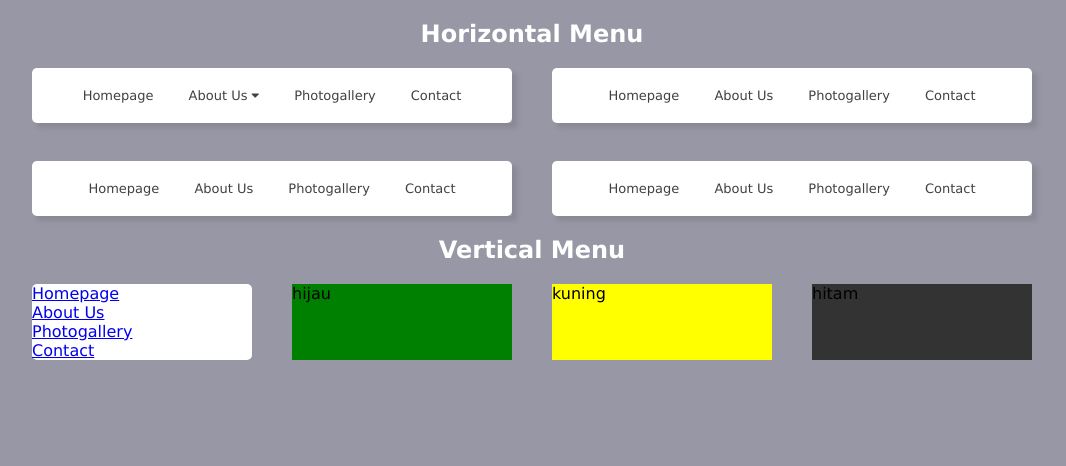
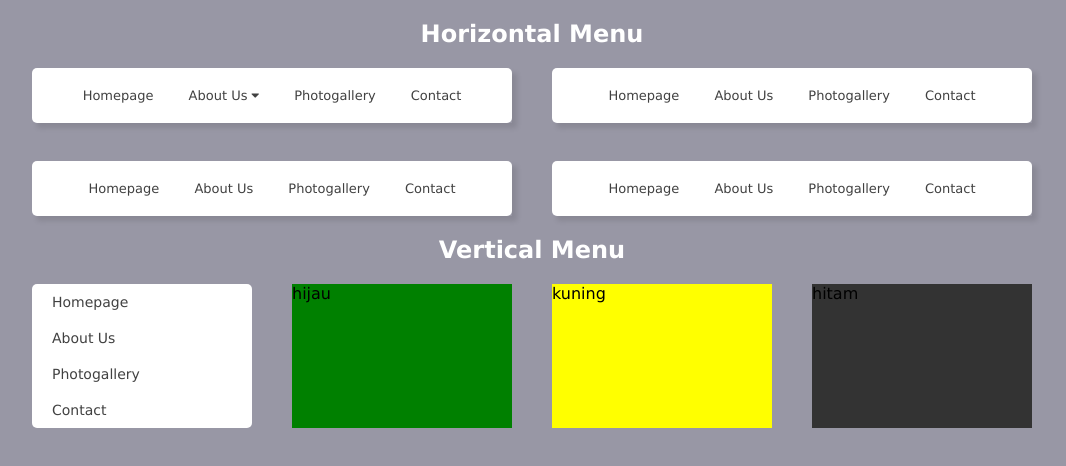
Before and after one commit to setrasariputra/Davin, a plain HTML site: page Menu/index.html in a window 1280 px wide. Shown: the whole page, without its empty margins (108-1174 px from the left). Drawn offline with Linux system fonts and the light colour scheme.

Commit message:
v-menu style hover

```diff
--- a/Menu/style.css
+++ b/Menu/style.css
@@ -129,3 +129,16 @@ h2 {
     padding: 0px;
     list-style-type: none;
 }
+.vertical-menu ul li {
+
+}
+.vertical-menu ul li a {
+    display: block;
+    padding: 10px 20px 10px 20px;
+    font-size: 14px;
+    text-decoration: none;
+    color: #414141;
+}
+.vertical-menu ul li a:hover {
+    background-color: #E1E1E1;
+}
```
